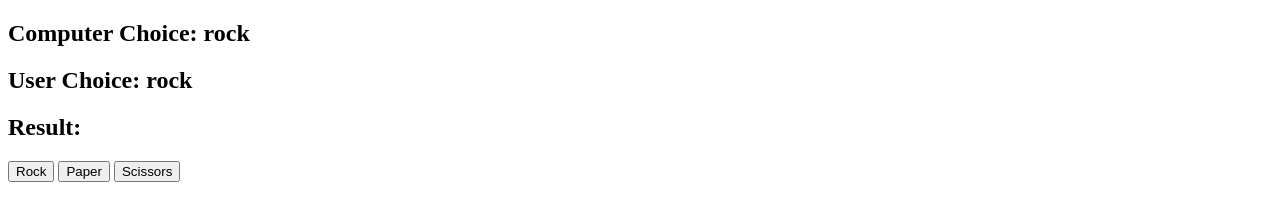
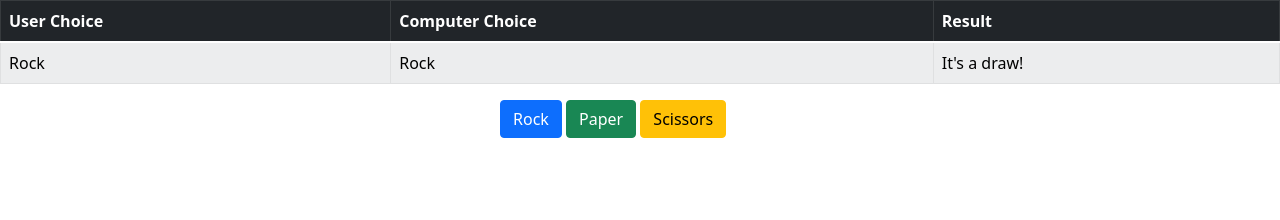
Before and after one commit to Nowshad10/JavaScript-Games, a plain HTML site: page index.html in a window 1280 px wide. Both pictures are taken after a click on the button "Rock". Drawn offline with nearby package versions, Linux system fonts and the light colour scheme.

Commit message:
Added some styling with bootstrap

```diff
--- a/app.js
+++ b/app.js
@@ -1,27 +1,50 @@
 const computerChoiceDisplay = document.getElementById('computer-choice');
 const userChoiceDisplay = document.getElementById('user-choice');
 const resultDisplay = document.getElementById('result');
-
+const hiddenDiv = document.getElementById('hidden');
 const possibleChoices = document.querySelectorAll('button');
 
 let userChoice;
 let computerChoice;
+let result;
 
 possibleChoices.forEach(possibleChoice => possibleChoice.addEventListener('click', (e) => {
     userChoice = e.target.id
     userChoiceDisplay.textContent = userChoice;
     generateComputerChoice();
+    getResult();
+    hiddenDiv.style.display = "inline-block";
 }));
 
 function generateComputerChoice() {
     const randomNumber = Math.floor(Math.random() * 3) + 1;
 
     if (randomNumber === 1) {
-        computerChoice = 'rock'
+        computerChoice = 'Rock'
     } else if (randomNumber === 2) {
-        computerChoice = 'paper'
+        computerChoice = 'Paper'
     } else {
-        computerChoice = 'scissors'
+        computerChoice = 'Scissors'
     }
     computerChoiceDisplay.textContent = computerChoice;
 }
+
+function getResult() {
+    if (computerChoice === userChoice) {
+        result = "It's a draw!"
+    } else if (computerChoice === 'Rock' && userChoice === 'Paper') {
+        result = 'You win!'
+    } else if (computerChoice === 'Rock' && userChoice === 'Scissors') {
+        result = 'You lose!'
+    } else if (computerChoice === 'Paper' && userChoice === 'Scissors') {
+        result = 'You win!'
+    } else if (computerChoice === 'Paper' && userChoice === 'Rock') {
+        result = 'You lose!'
+    } else if (computerChoice === 'Scissors' && userChoice === 'Paper') {
+        result = 'You lose!'
+    } else {
+        result = 'You win!'
+    }
+
+    resultDisplay.textContent = result;
+}
--- a/index.html
+++ b/index.html
@@ -6,15 +6,37 @@
     <meta name="viewport" content="width=device-width, initial-scale=1.0">
     <title>Rock Paper Scissors</title>
     <script defer src="app.js"></script>
+    <link rel="stylesheet" href="style.css">
+    <!-- CSS only -->
+    <link href="https://cdn.jsdelivr.net/npm/bootstrap@5.1.3/dist/css/bootstrap.min.css" rel="stylesheet" integrity="sha384-1BmE4kWBq78iYhFldvKuhfTAU6auU8tT94WrHftjDbrCEXSU1oBoqyl2QvZ6jIW3" crossorigin="anonymous">
+    <!-- JavaScript Bundle with Popper -->
+    <!-- <script src="https://cdn.jsdelivr.net/npm/bootstrap@5.1.3/dist/js/bootstrap.bundle.min.js" integrity="sha384-ka7Sk0Gln4gmtz2MlQnikT1wXgYsOg+OMhuP+IlRH9sENBO0LRn5q+8nbTov4+1p" crossorigin="anonymous"></script> -->
 </head>
 <body>
-    <h2>Computer Choice: <span id="computer-choice"></span></h2>
-    <h2>User Choice: <span id="user-choice"></span></h2>
-    <h2>Result: <span id="result"></span></h2>
+    <table id="table" class="table table-striped table-bordered table-dark">
+        <thead class="thead-dark">
+            <tr>
+                <th>User Choice</th>
+                <th>Computer Choice</th>
+                <th>Result</th>
+            </tr>
+        </thead>
+        <tbody>
+            <tr class="table-light">
+                <td><span id="user-choice"><button id="Rock" class="btn btn-primary ">Rock</button>
+                    <button id="Paper" class="btn btn-success">Paper</button>
+                    <button id="Scissors" class="btn btn-warning">Scissors</button></span></td>
+                <td><span id="computer-choice">____________</span></td>
+                <td><span id="result">____________</span></td>
+            </tr>
+        </tbody>
+    </table>
 
-    <button id="rock">Rock</button>
-    <button id="paper">Paper</button>
-    <button id="scissors">Scissors</button>
+    <div id="hidden">
+        <button id="Rock" class="btn btn-primary">Rock</button>
+        <button id="Paper" class="btn btn-success">Paper</button>
+        <button id="Scissors" class="btn btn-warning">Scissors</button>
+    </div>
 
 </body>
 </html>
--- /dev/null
+++ b/style.css
@@ -0,0 +1,5 @@
+#hidden {
+    display: none;
+    margin-left: 500px;
+    /* justify-content: center; */
+};
```
